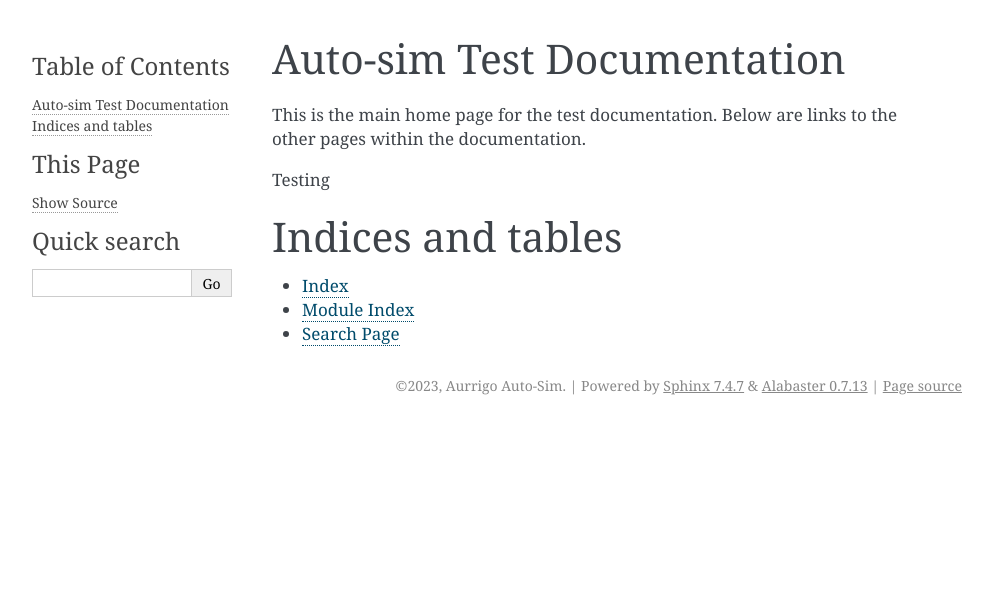
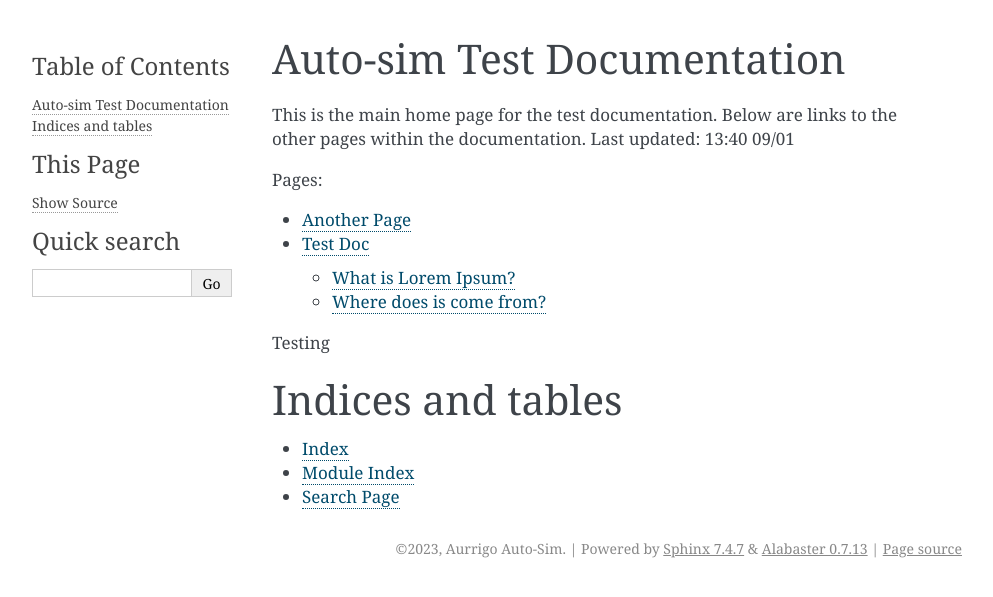
Before and after one commit to HarveyBeynon/DocumentationTest, a Sphinx documentation site: the page built from docs/index.rst, in a window 1280 px wide. Shown: the top 597 px of the page, without its empty margins (148-1141 px from the left). Built offline with Sphinx 7.4.7, drawn with Linux system fonts in a browser that asks for light colours.

Commit message:
added second page to check if toc works

```diff
--- a/docs/index.rst
+++ b/docs/index.rst
@@ -3,10 +3,13 @@ Auto-sim Test Documentation
 
 This is the main home page for the test documentation.
 Below are links to the other pages within the documentation.
+Last updated: 13:40 09/01
 
 .. toctree::
+   :maxdepth: 2
    :caption: Pages:
    :glob:
+
    pages/*
 
 Testing
--- /dev/null
+++ b/docs/pages/anotherPage.rst
@@ -0,0 +1,4 @@
+Another Page
+========
+
+This is a second page of the documentation
--- a/docs/pages/testDoc.rst
+++ b/docs/pages/testDoc.rst
@@ -1,8 +1,5 @@
 Test Doc
 ========
-
-This is the main home page for the documentation. Below are links to the
-child pages.
 
 -  `What is Lorem Ipsum? <#TestDoc-WhatisLoremIpsum?>`__
 
```
